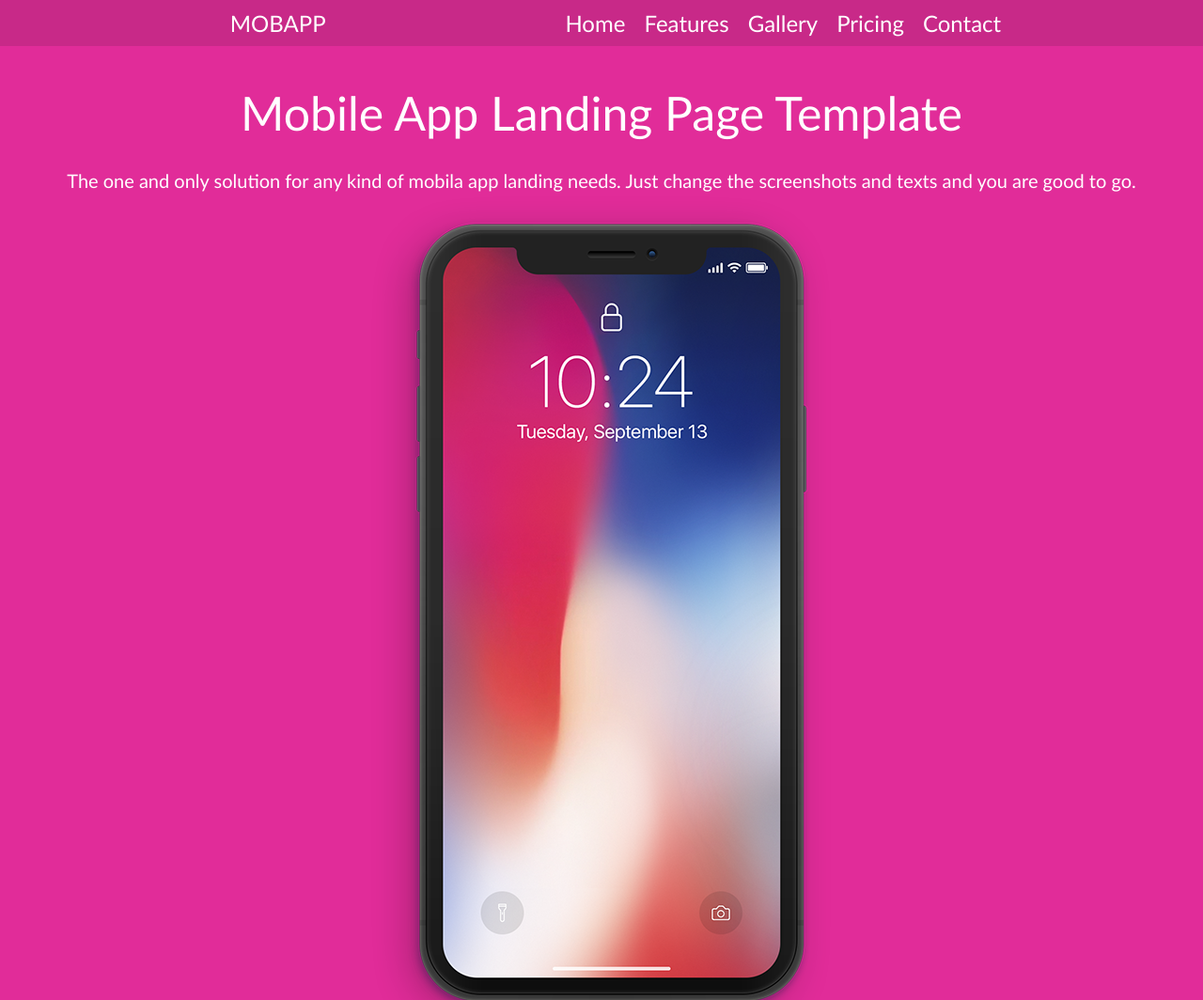
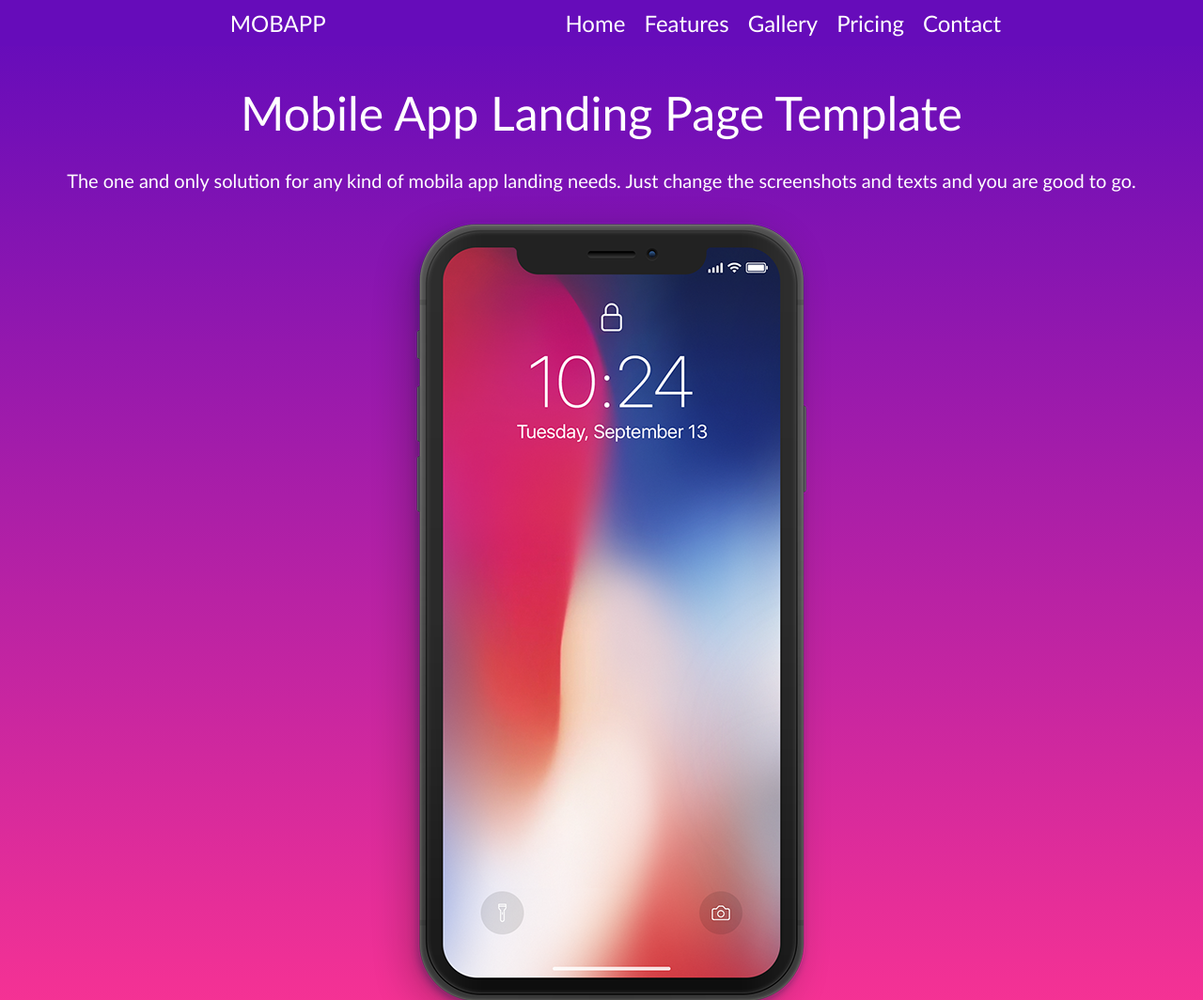
Before and after one commit to ayushshaw90/landing-app, a plain HTML site: page index.html in a window 1280 px wide. Shown: the top 1064 px of the page at 94% size. Drawn offline with Linux system fonts and the light colour scheme.

Commit message:
gradient to home

```diff
--- a/style.css
+++ b/style.css
@@ -8,7 +8,7 @@ body{
 nav{
     display:flex;
     justify-content: space-evenly;
-    background-color: rgb(200, 41, 136);
+    background-color: rgb(102, 12, 186);
     padding-top: 10px;
     padding-bottom:10px;
     color:white;
@@ -37,7 +37,8 @@ nav>ul>li{
     height: 40px;
 }
 #home{
-    background-color: rgb(225, 44, 153);
+    background-image: linear-gradient(rgb(102, 12, 186), rgb(253, 52, 146));
+    /* background-color: rgb(225, 44, 153); */
     display: flex;
     flex-direction: column;
 }
```
